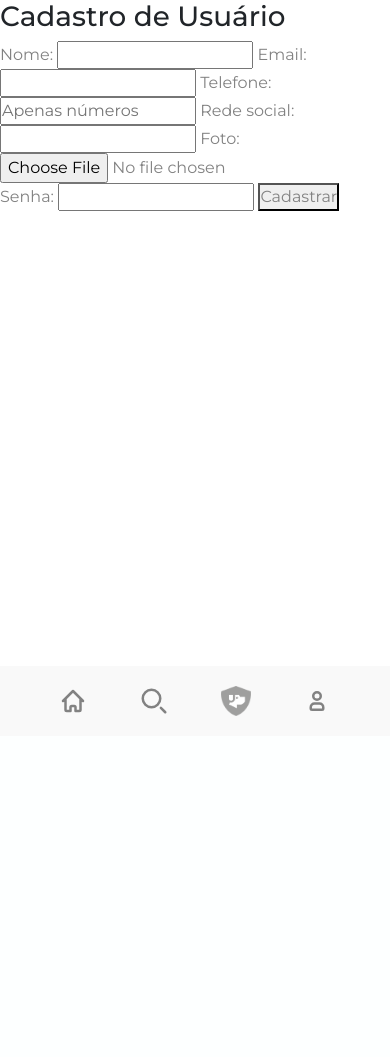
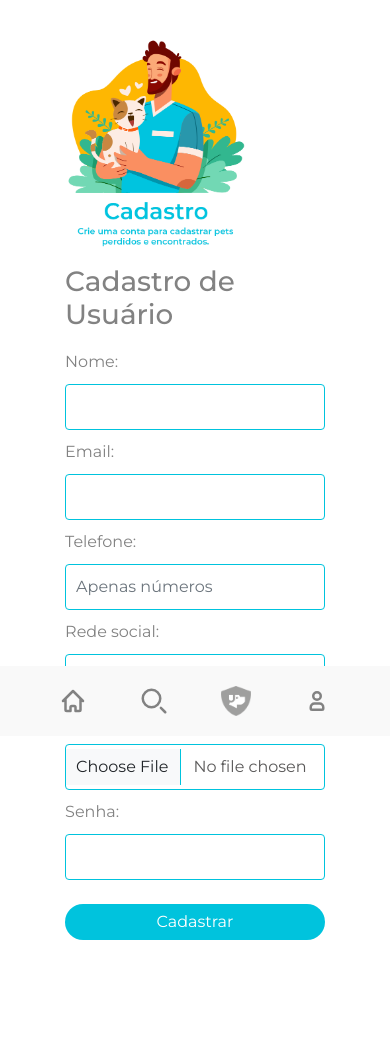
Before and after one commit to jaquelinedamian/sos_pets, a Django app: page /cadastro/ in a window 390 px wide. Shown: the part 108-1165 px from the top of the page. Before the commit the page ends 824 px from the top, so only its background shows below. Run offline with Django 5.2, Linux system fonts and the light colour scheme; some libraries are stand-ins or nearby versions.

Commit message:
ajuste de layout da pagina de cadastro e pagina de cadastro de pet

```diff
--- a/sos_pets/core/templates/core/cadastro.html
+++ b/sos_pets/core/templates/core/cadastro.html
@@ -1,46 +1,51 @@
-
 {% load static %} <!-- Carregar as tags estáticas -->
 {% include 'core/header.html' %}
-
-<!DOCTYPE html>
-<html lang="pt-br">
-<head>
-    <meta charset="UTF-8">
-    <title>Cadastro de Usuário</title>
-</head>
-<body>
-    <h1>Cadastro de Usuário</h1>
+<div class="container">
+   <div class="form-container">
       <form method="post" enctype="multipart/form-data">
          {% csrf_token %}
-
+         <div class="container ">
+            <div class="row">
+               <div class="col-sm-6">
+                 <img src="{% static 'img/Cadastro.png' %}" alt="Logo sos pets"  width="70%">
+               </div>
+               <div class="col-sm-6">
+                  <h1>Cadastro de Usuário</h1>
+                  <div class="form-group">
                      <!-- Campo de Nome -->
                      <label for="nome">Nome:</label>
-        <input type="text" id="nome" name="nome" >
-
+                     <input type="text" id="nome" name="nome" class="form-control">
+                  </div>
+                  <div class="form-group">
                      <!-- Campo de Email -->
                      <label for="email">Email:</label>
-        <input type="email" id="email" name="email" >
-
+                     <input type="email" id="email" name="email" class="form-control">
+                  </div>
+                  <div class="form-group">
                      <!-- Campo de Telefone -->
                      <label for="telefone">Telefone:</label>
-        <input type="tel" id="telefone" name="telefone"  placeholder="Apenas números" >
-
+                     <input type="tel" id="telefone" name="telefone"  placeholder="Apenas números" class="form-control">
+                  </div>
+                  <div class="form-group">
                      <label for="rede_social">Rede social:</label>
-        <input type="text" id="rede_social" name="rede_social" >
-
+                     <input type="text" id="rede_social" name="rede_social" class="form-control">
+                  </div>
                   <!-- Campo de Foto -->
+                  <div class="form-group">
                      <label for="foto">Foto:</label>
-        <input type="file" id="foto" name="foto" accept="image/*" >
-
+                     <input type="file" id="foto" name="foto" accept="image/*" class="form-control">
+                  </div>
                   <!-- Campo de Senha -->
+                  <div class="form-group">
                      <label for="senha">Senha:</label>
-        <input type="password" id="senha" name="senha" >
-
-        <!-- Botão de Envio -->
-        <button type="submit">Cadastrar</button>
+                     <input type="password" id="senha" name="senha" class="form-control">
+                  </div>
+                  <!-- Botão de Envio --> <br>
+                  <button type="submit" class="btn btn-primary btn-block">Cadastrar</button>
+               </div>
+            </div>
+         </div>
       </form>
-</body>
-</html>
-
-
+   </div>
+</div>
 {% include 'core/footer.html' %}
```
Also changed, not shown: sos_pets/core/templates/core/cadastro-pets.html (+12 -14 lines), sos_pets/media/pets/Captura_de_Tela_2024-10-04_às_08.10.42.png (added), sos_pets/media/pets/Captura_de_Tela_2024-10-04_às_08_lH6VAgW.15.34.png (added), sos_pets/media/pets/Captura_de_Tela_2024-10-04_às_08_r14Haml.11.06.png (added). Lines whose indentation alone changed are shown as unchanged.
